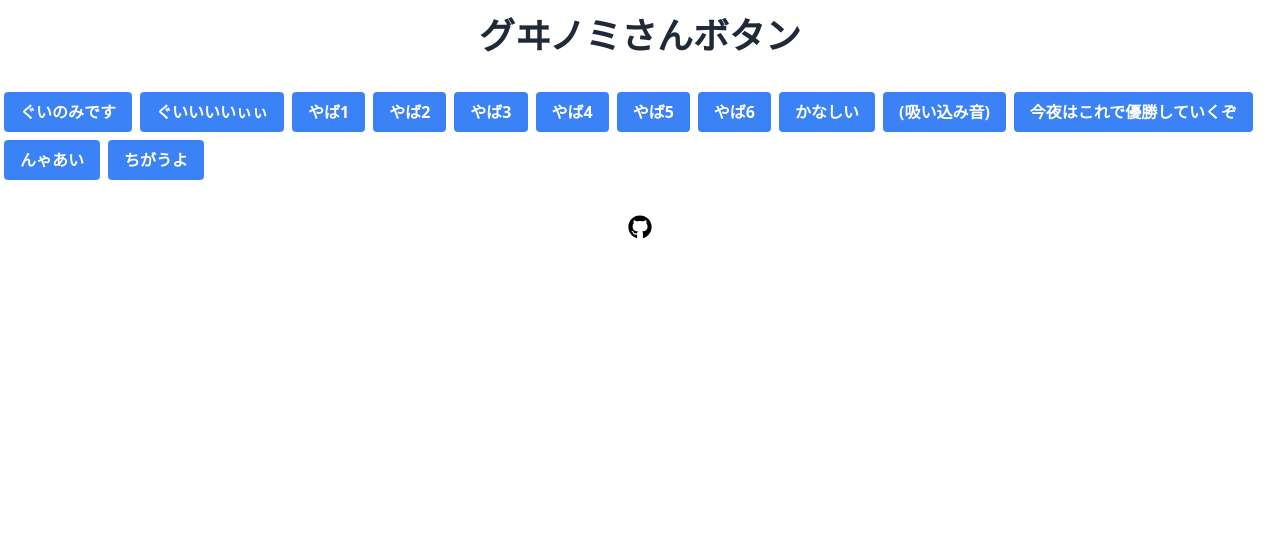
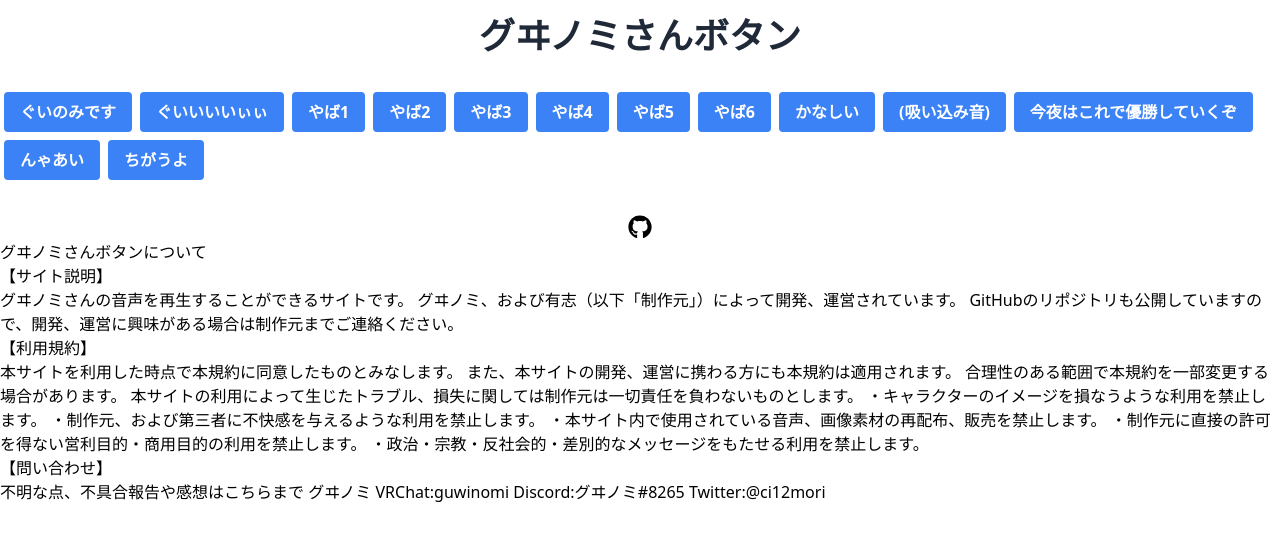
Before and after one commit to guwinomi/guwinomi-san-button, a Next.js app: page / in a window 1280 px wide. Shown: the top 540 px of the page. Built offline with nearby package versions, Linux system fonts and the light colour scheme; no server answers.

Commit message:
add-site-description

```diff
--- a/pages/index.tsx
+++ b/pages/index.tsx
@@ -44,6 +44,48 @@ const Home: NextPage = () => {
             <FaGithub className="inline" />
           </a>
         </div>
+
+        <div class="site_description">
+          <div class="description_title">グヰノミさんボタンについて</div>
+
+          <div class="description_body">
+            <div class="description_element">
+              <div class="element_title">【サイト説明】</div>
+              <div class="element_body">
+                グヰノミさんの音声を再生することができるサイトです。
+                グヰノミ、および有志（以下「制作元」）によって開発、運営されています。
+                GitHubのリポジトリも公開していますので、開発、運営に興味がある場合は制作元までご連絡ください。
+              </div>
+            </div>
+
+            <div class="description_element">
+              <div class="element_title">【利用規約】</div>
+              <div class="element_body">
+                本サイトを利用した時点で本規約に同意したものとみなします。
+                また、本サイトの開発、運営に携わる方にも本規約は適用されます。
+                合理性のある範囲で本規約を一部変更する場合があります。
+                本サイトの利用によって生じたトラブル、損失に関しては制作元は一切責任を負わないものとします。
+
+                ・キャラクターのイメージを損なうような利用を禁止します。
+                ・制作元、および第三者に不快感を与えるような利用を禁止します。
+                ・本サイト内で使用されている音声、画像素材の再配布、販売を禁止します。
+                ・制作元に直接の許可を得ない営利目的・商用目的の利用を禁止します。
+                ・政治・宗教・反社会的・差別的なメッセージをもたせる利用を禁止します。
+              </div>
+            </div>
+
+            <div class="description_element">
+              <div class="element_title">【問い合わせ】</div>
+              <div class="element_body">
+                不明な点、不具合報告や感想はこちらまで
+                グヰノミ
+                VRChat:guwinomi
+                Discord:グヰノミ#8265
+                Twitter:@ci12mori
+              </div>
+            </div>
+          </div>
+        </div>
       </div>
     </>
   );
```
